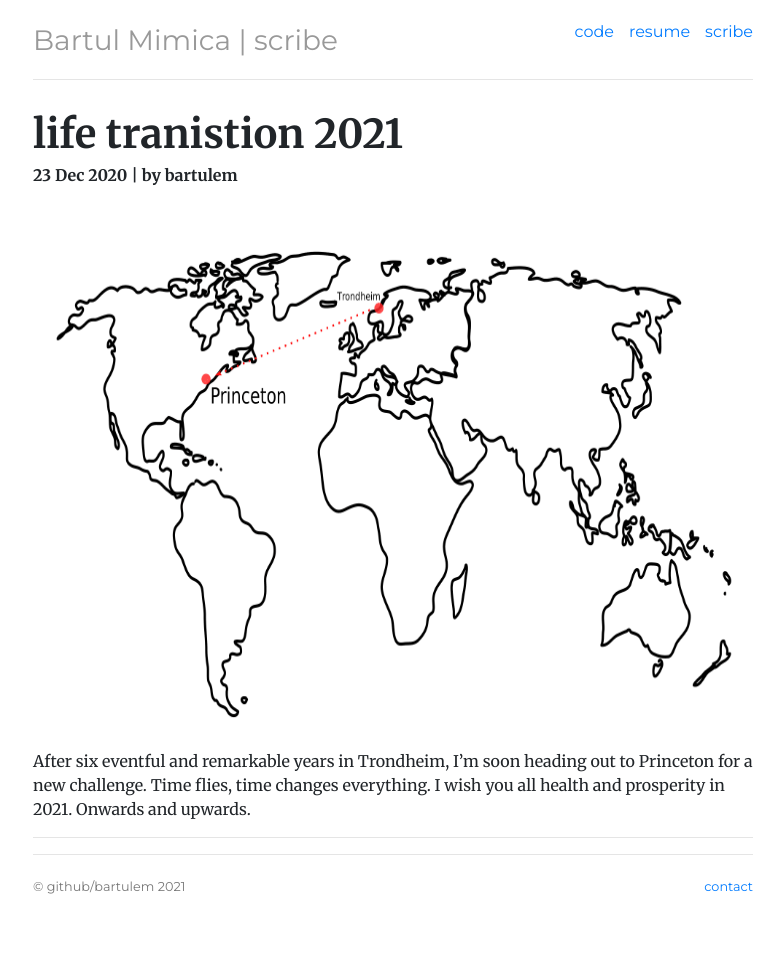
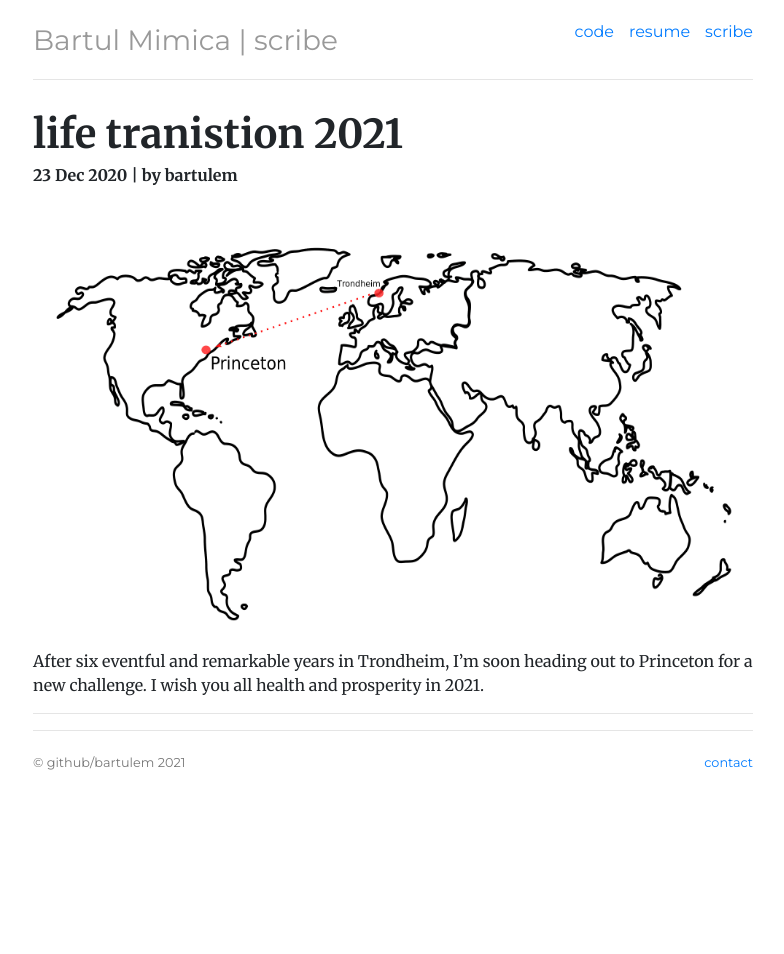
Before and after one commit to bartulem/bartulem.github.io, a Jekyll site: the page built from _posts/2020-12-23-bartulem-life-transition.md, in a window 1280 px wide. Shown: the whole page, without its empty margins (247-1031 px from the left). Built offline with Jekyll 4.4.1, drawn with Linux system fonts in a browser that asks for light colours; comment, search, counter and statistics services are not loaded; after the commit the page ends 900 px from its top, so only the background shows below that.

Commit message:
life transition 2021 v2

```diff
--- a/_posts/2020-12-23-bartulem-life-transition.md
+++ b/_posts/2020-12-23-bartulem-life-transition.md
@@ -9,7 +9,7 @@ date: 2020-12-23
 ---
 <br/>
 <p class="text-center">
-  <img class="img-custom" alt="pe1" src="/img/world-map-continents-transition.png" height="500" width="700"/>
+  <img class="img-custom" alt="pe1" src="/img/world-map-continents-transition.png" height="400" width="700"/>
 </p>
 
-After six eventful and remarkable years in Trondheim, I'm soon heading out to Princeton for a new challenge. Time flies, time changes everything. I wish you all health and prosperity in 2021. Onwards and upwards.
+After six eventful and remarkable years in Trondheim, I'm soon heading out to Princeton for a new challenge. I wish you all health and prosperity in 2021.
```
